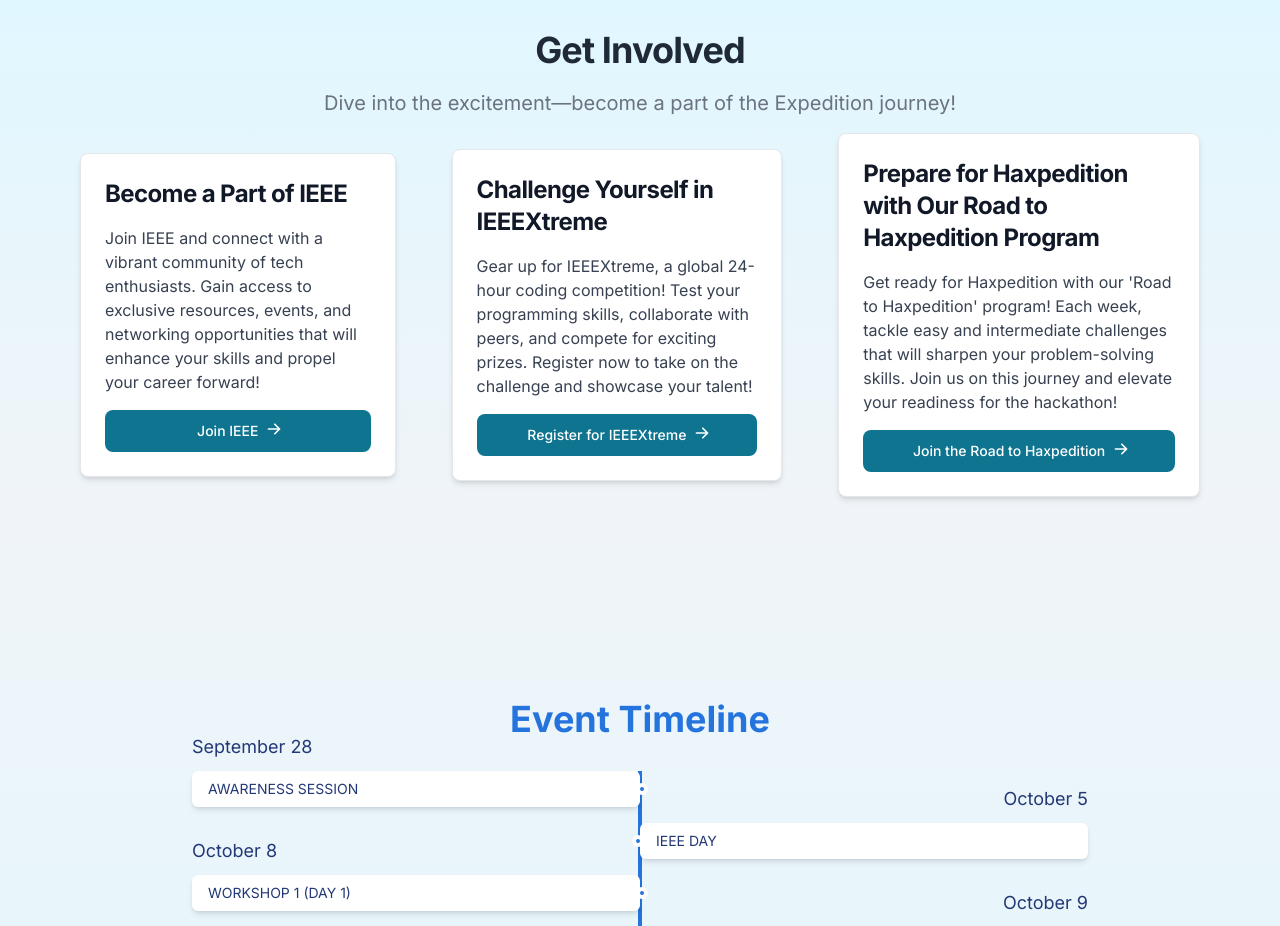
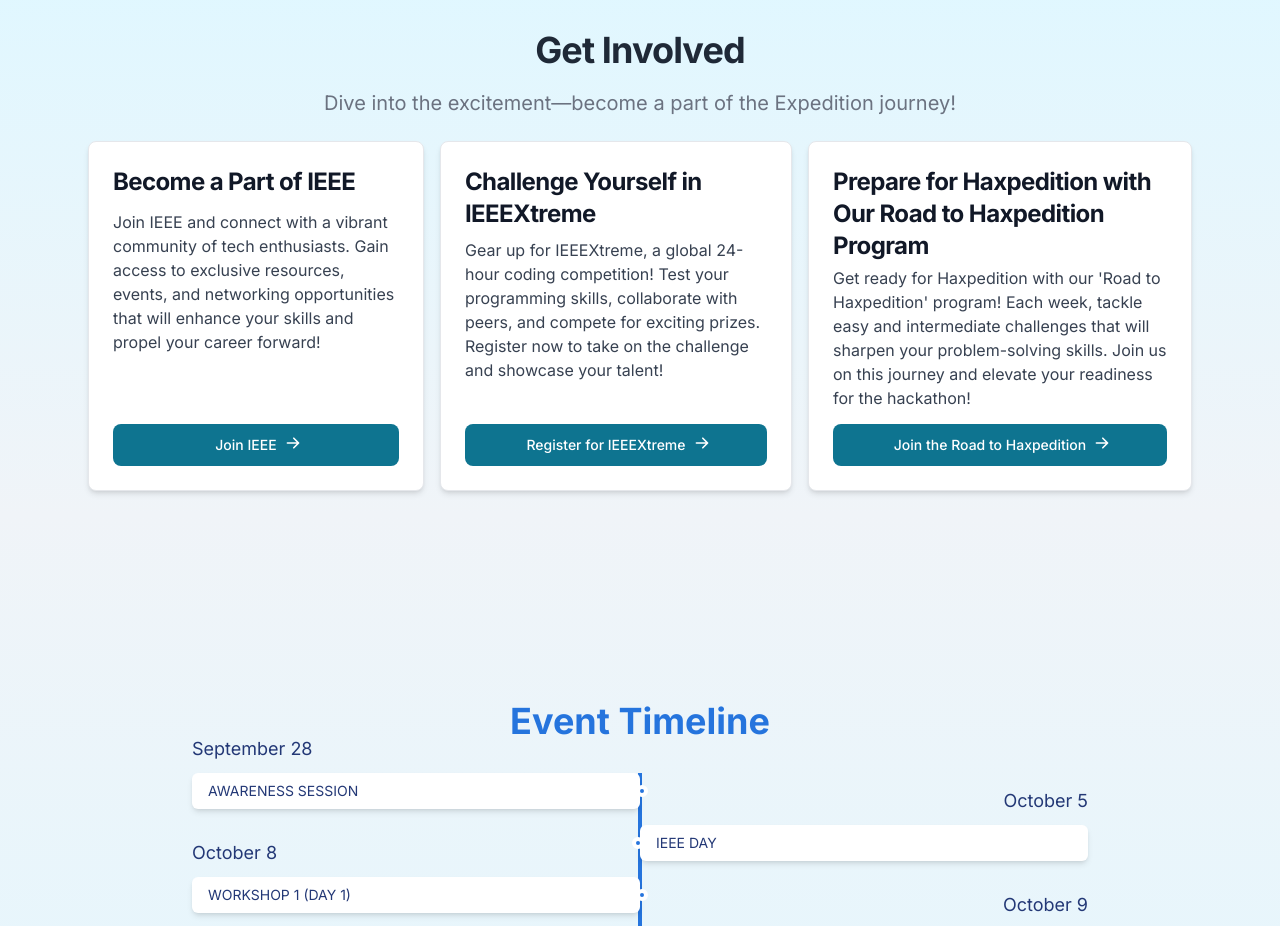
Before and after one commit to Sahan-Daksh/Expedition-web, a Next.js app: page / in a window 1280 px wide. Shown: the part 1380-2306 px from the top of the page. Built offline with nearby package versions, Linux system fonts and the light colour scheme.

Commit message:
Fixed the CTAs layout

```diff
--- a/src/app/page.tsx
+++ b/src/app/page.tsx
@@ -3,7 +3,6 @@
 import { SectionTitle } from "@/components/SectionTitle";
 import Faq from "@/components/Faq";
 import Countdown from "@/components/Countdown";
-import ScrollToTop from "@/components/ScrollToTop";
 import StartupBanner from "@/components/StartupBanner";
 
 import { benefitOne} from "@/components/data";
--- a/src/components/Cta.tsx
+++ b/src/components/Cta.tsx
@@ -8,14 +8,17 @@
       <SectionTitle title="Get Involved">
         Dive into the excitement—become a part of the Expedition journey!
       </SectionTitle>
-      <div className="flex flex-col lg:flex-row items-center justify-between">
-        <Card className="max-w-sm mt-4 lg:mt-0">
+      <div className="flex flex-col lg:flex-row items-center justify-center">
+        <Card className="max-w-sm mx-2 my-2 h-[350px] flex flex-col justify-between">
+          <div className="flex-grow flex flex-col justify-between">
+            <div>
               <h5 className="text-2xl font-bold tracking-tight text-gray-900 dark:text-white">
                 Become a Part of IEEE
               </h5>
-          <p className="font-normal text-gray-700 dark:text-gray-400">
+              <p className="font-normal text-gray-700 dark:text-gray-400 mt-3">
                 Join IEEE and connect with a vibrant community of tech enthusiasts. Gain access to exclusive resources, events, and networking opportunities that will enhance your skills and propel your career forward!
               </p>
+            </div>
             <Button>
               Join IEEE
               <svg className="-mr-1 ml-2 h-4 w-4" fill="currentColor" viewBox="0 0 20 20" xmlns="http://www.w3.org/2000/svg">
@@ -26,15 +29,19 @@
                 />
               </svg>
             </Button>
+          </div>
         </Card>
 
-        <Card className="max-w-sm mt-4 lg:mt-0 ml-[5%]">
+        <Card className="max-w-sm mx-2 my-2 h-[350px] flex flex-col justify-between">
+          <div className="flex-grow flex flex-col justify-between">
+            <div>
               <h5 className="text-2xl font-bold tracking-tight text-gray-900 dark:text-white">
                 Challenge Yourself in IEEEXtreme
               </h5>
-          <p className="font-normal text-gray-700 dark:text-gray-400">
+              <p className="font-normal text-gray-700 dark:text-gray-400 mt-2">
                 Gear up for IEEEXtreme, a global 24-hour coding competition! Test your programming skills, collaborate with peers, and compete for exciting prizes. Register now to take on the challenge and showcase your talent!
               </p>
+            </div>
             <Button>
               Register for IEEEXtreme
               <svg className="-mr-1 ml-2 h-4 w-4" fill="currentColor" viewBox="0 0 20 20" xmlns="http://www.w3.org/2000/svg">
@@ -45,15 +52,19 @@
                 />
               </svg>
             </Button>
+          </div>
         </Card>
 
-        <Card className="max-w-sm mt-4 lg:mt-0 ml-[5%]">
+        <Card className="max-w-sm mx-2 my-2 h-[350px] flex flex-col justify-between">
+          <div className="flex-grow flex flex-col justify-between">
+            <div>
               <h5 className="text-2xl font-bold tracking-tight text-gray-900 dark:text-white">
                 Prepare for Haxpedition with Our Road to Haxpedition Program
               </h5>
-          <p className="font-normal text-gray-700 dark:text-gray-400">
+              <p className="font-normal text-gray-700 dark:text-gray-400 mt-1">
                 Get ready for Haxpedition with our 'Road to Haxpedition' program! Each week, tackle easy and intermediate challenges that will sharpen your problem-solving skills. Join us on this journey and elevate your readiness for the hackathon!
               </p>
+            </div>
             <Button>
               Join the Road to Haxpedition
               <svg className="-mr-1 ml-2 h-4 w-4" fill="currentColor" viewBox="0 0 20 20" xmlns="http://www.w3.org/2000/svg">
@@ -64,6 +75,7 @@
                 />
               </svg>
             </Button>
+          </div>
         </Card>
       </div>
     </div>
```
Lines whose indentation alone changed are shown as unchanged.
